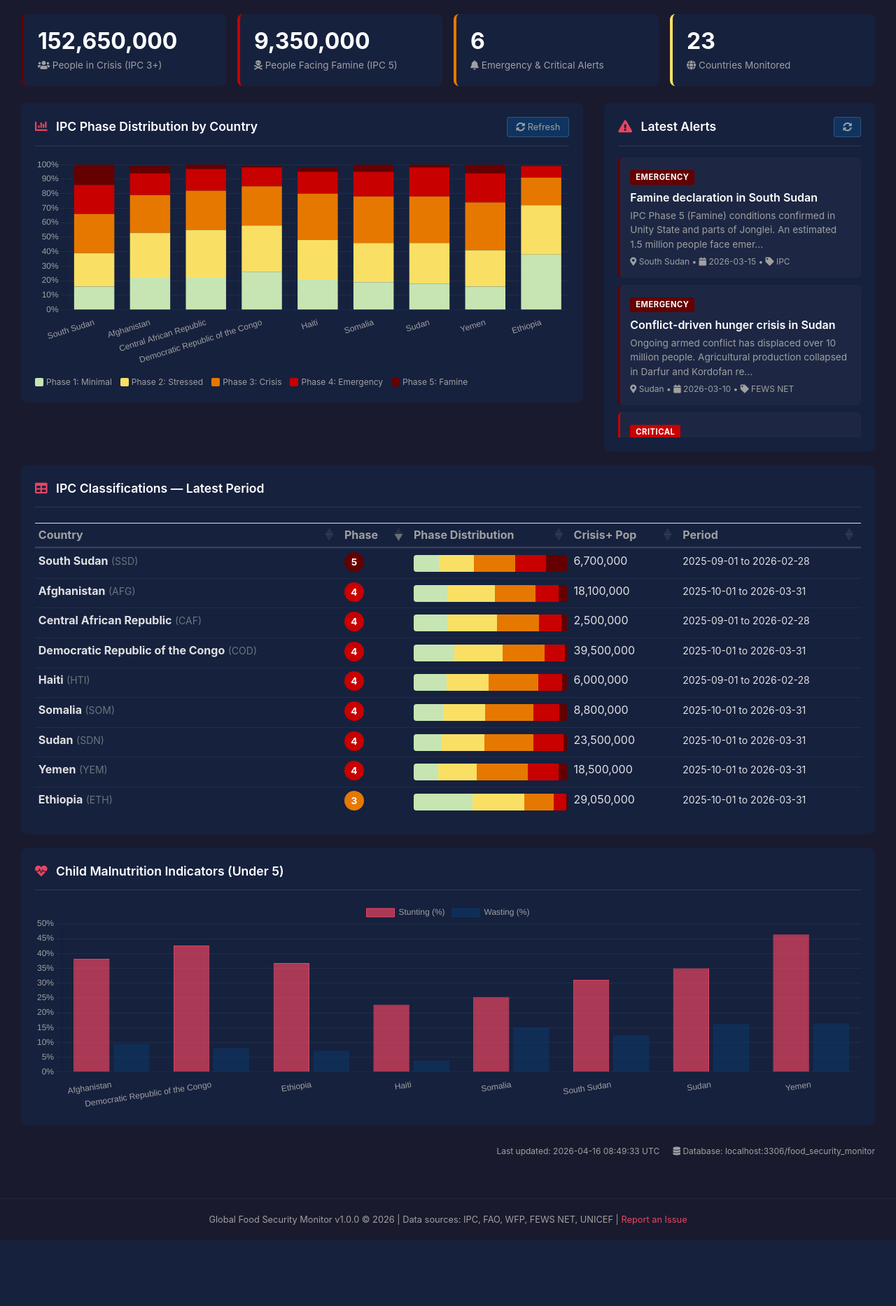
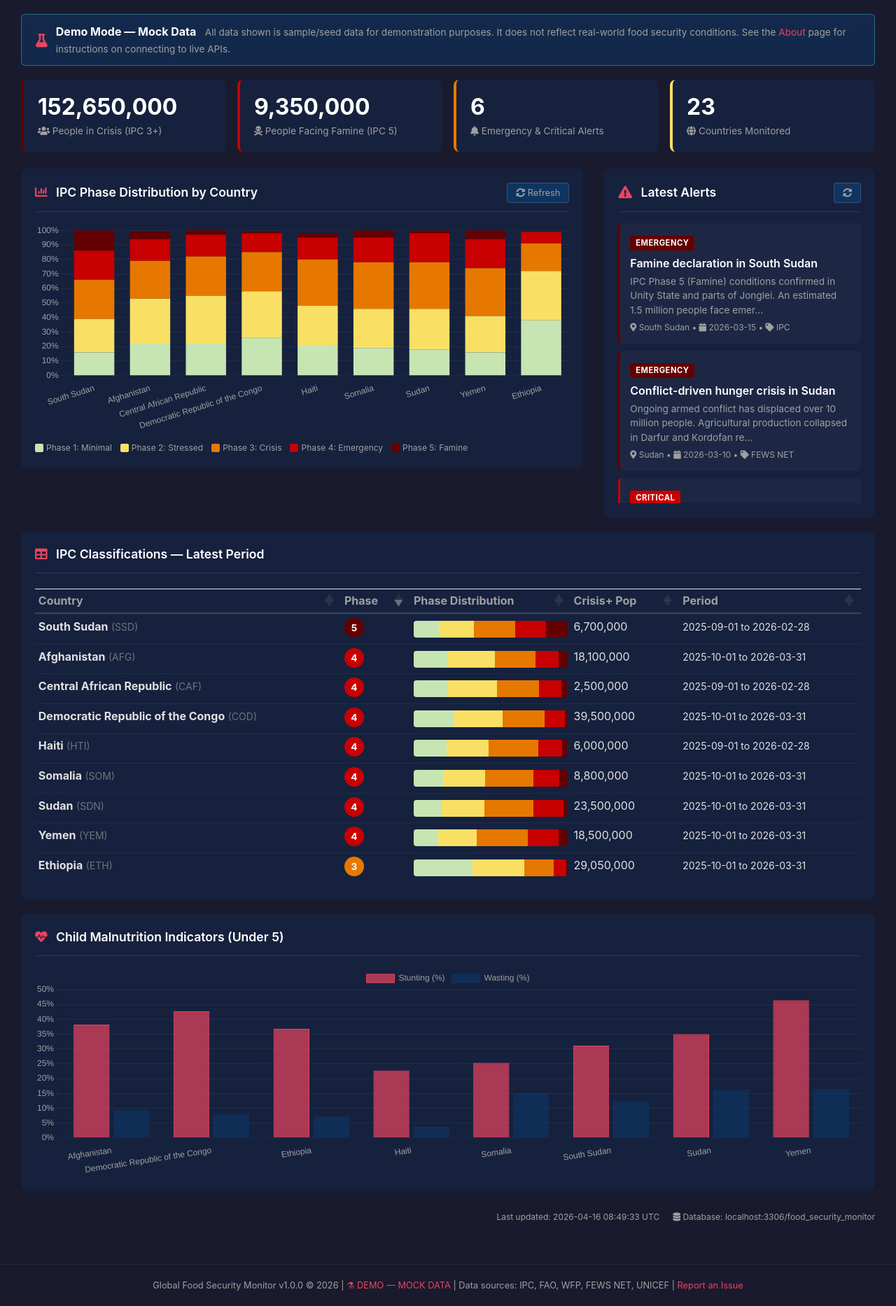
Before and after one commit to mbianchidev/global-food-security-monitor, a PHP site: page / in a window 1280 px wide. Shown: the part 59-1925 px from the top of the page at 70% size. Before the commit the page ends 1831 px from the top, so only its background shows below. Run offline with PHP 8.4, Linux system fonts and the light colour scheme; data comes from the database, SQL or seed files in the repository; some libraries are stand-ins or nearby versions.

Commit message:
feat: add mock data banner, about section, and footer notice
- Persistent info banner below navbar on every tab
- 'Connecting to Real Data' section in About tab with API registration table
- Footer label marking the app as demo/mock data

Co-authored-by: Copilot <223556219+Copilot@users.noreply.github.com>

```diff
--- a/index.php
+++ b/index.php
@@ -423,6 +423,18 @@ foreach ($active_alerts as $alert) {
 <!-- Main Content -->
 <div class="dashboard-container">
 
+    <!-- Mock Data Banner -->
+    <div style="background:rgba(15,52,96,0.6);border:1px solid rgba(85,193,233,0.4);border-radius:6px;padding:12px 20px;margin-bottom:20px;display:flex;align-items:center;gap:12px;">
+        <i class="fas fa-flask" style="color:var(--accent);font-size:1.2rem;"></i>
+        <div>
+            <strong style="color:#fff;">Demo Mode — Mock Data</strong>
+            <span style="color:var(--text-secondary);font-size:0.85rem;margin-left:8px;">
+                All data shown is sample/seed data for demonstration purposes. It does not reflect real-world food security conditions.
+                See the <a href="#" data-tab="about" style="color:var(--accent);">About</a> page for instructions on connecting to live APIs.
+            </span>
+        </div>
+    </div>
+
     <!-- ================================================================= -->
     <!-- DASHBOARD TAB -->
     <!-- ================================================================= -->
@@ -710,6 +722,15 @@ foreach ($active_alerts as $alert) {
                     <strong>Last Data Refresh:</strong> <span id="about-last-refresh">—</span>
                 </p>
 
+                <h5>Connecting to Real Data</h5>
+                <p>This application currently runs with <strong>mock seed data</strong>. To connect to live APIs, update the keys in <code>config.php</code>:</p>
+                <table class="table table-sm" style="max-width:700px;">
+                    <thead><tr><th>API</th><th>Auth</th><th>Registration</th></tr></thead>
+                    <tr><td><strong>WFP Data Bridges</strong></td><td>Bearer token</td><td>Sign up at <a href="https://databridges.vam.wfp.org/" target="_blank" style="color:var(--accent)">databridges.vam.wfp.org</a>, wait for approval, generate key</td></tr>
+                    <tr><td><strong>FAOSTAT</strong></td><td>JWT (email/password)</td><td>Register at <a href="https://www.fao.org/faostat/en/#data" target="_blank" style="color:var(--accent)">fao.org/faostat</a> — tokens expire hourly</td></tr>
+                    <tr><td><strong>FEWS NET</strong></td><td>None (public)</td><td>No key needed — endpoints are open</td></tr>
+                </table>
+
                 <div class="alert alert-warning" style="background:rgba(230,120,0,0.15);border-color:var(--phase3-color);color:var(--text-primary);">
                     <i class="fas fa-exclamation-triangle"></i>
                     <strong>Disclaimer:</strong> This is a monitoring tool for informational purposes only.
@@ -733,6 +754,7 @@ foreach ($active_alerts as $alert) {
 <!-- Footer -->
 <div class="footer">
     <?php echo APP_NAME; ?> v<?php echo APP_VERSION; ?> &copy; <?php echo date('Y'); ?> |
+    <span style="color:var(--accent);">⚗ DEMO — MOCK DATA</span> |
     Data sources: IPC, FAO, WFP, FEWS NET, UNICEF |
     <a href="#" style="color:var(--accent);">Report an Issue</a>
 </div>
```
